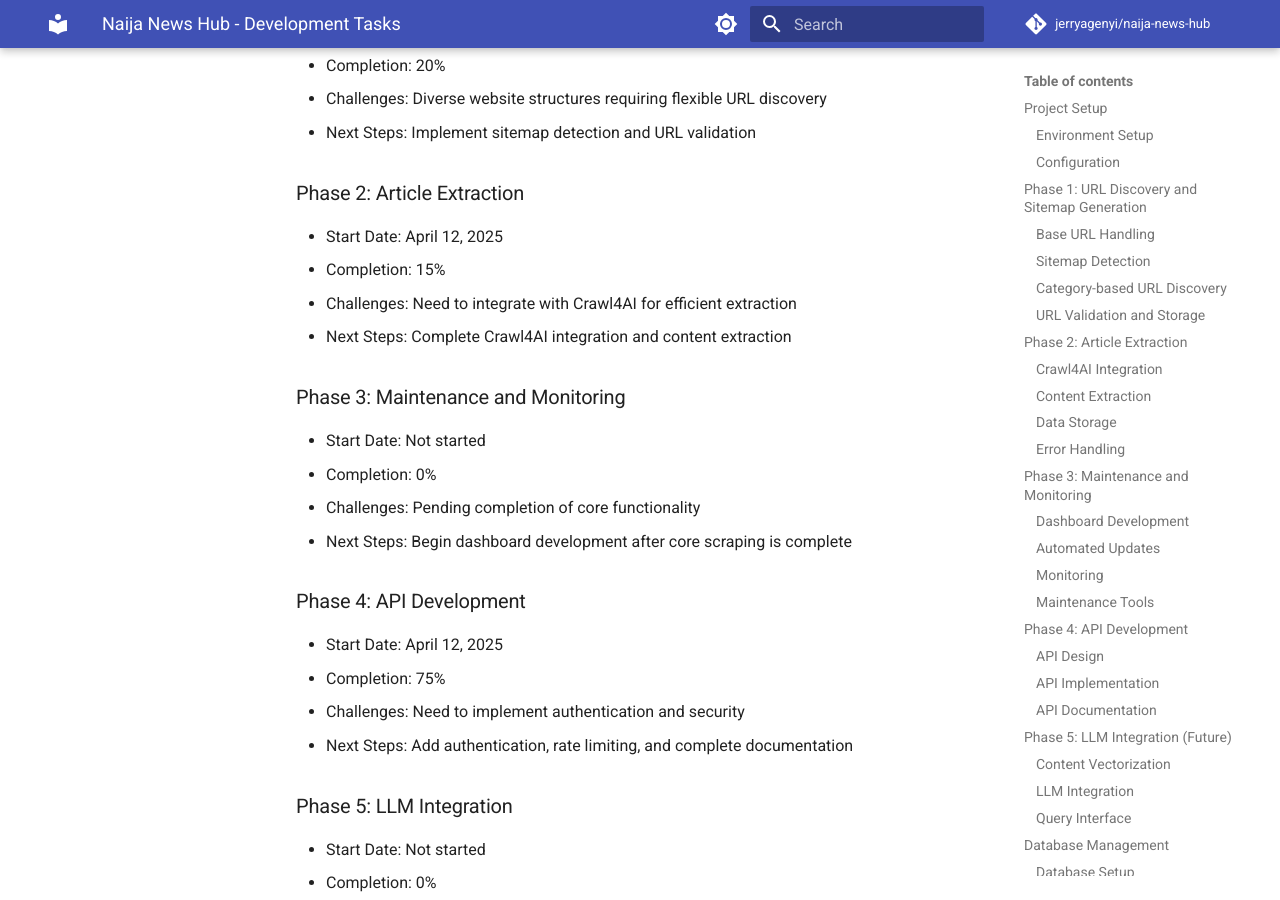
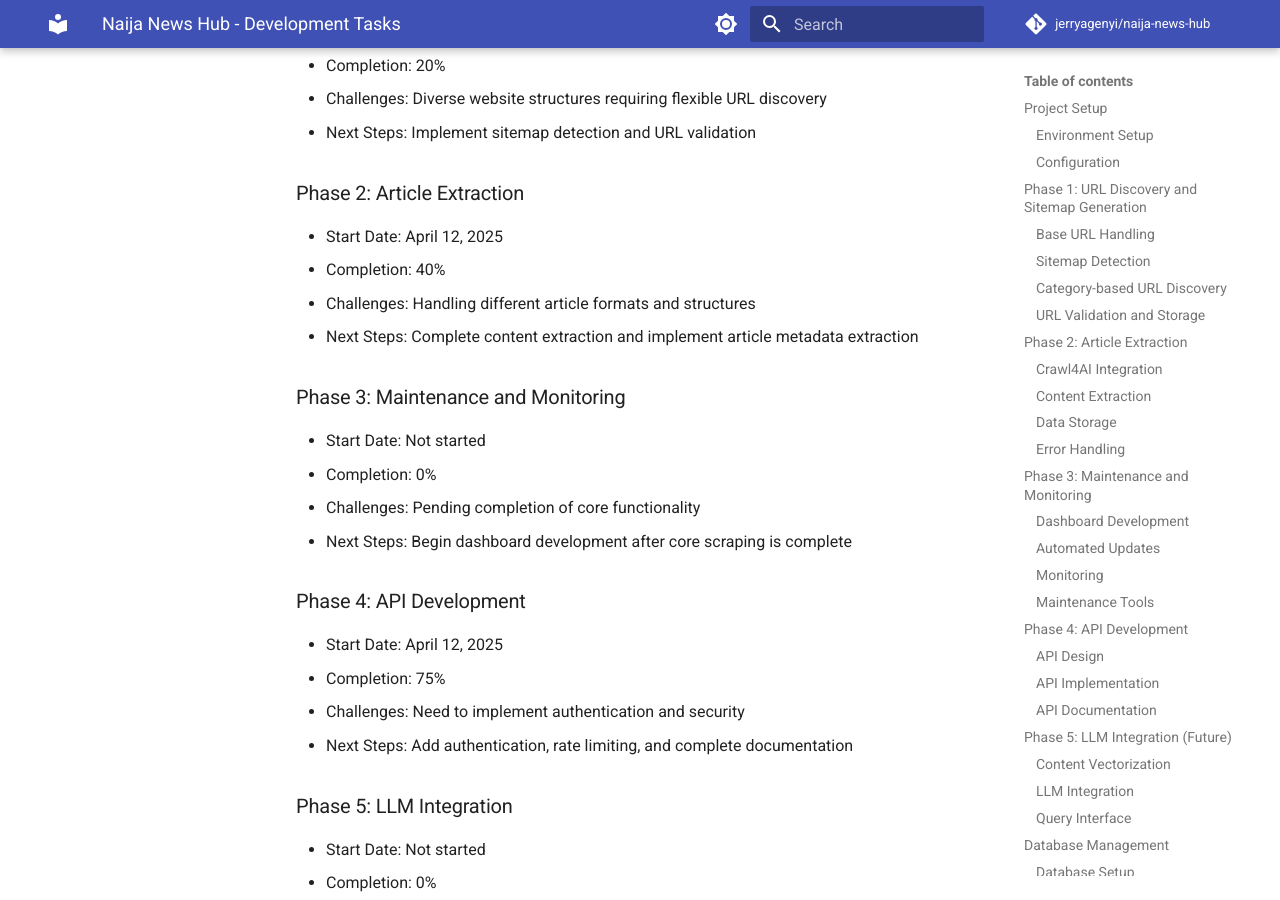
Before and after one commit to jerryagenyi/naija-news-hub, an MkDocs documentation site: the page built from docs/dev/development-tasks.md, in a window 1280 px wide and 900 px high, scrolled down 13901 px. Built offline with MkDocs 1.6.1 and Material for MkDocs 9.7.7, drawn with Linux system fonts in a browser that asks for light colours; comment, search, counter and statistics services are not loaded.

Commit message:
Update documentation for Crawl4AI integration

```diff
--- a/docs/dev/development-tasks.md
+++ b/docs/dev/development-tasks.md
@@ -79,36 +79,36 @@
 ## Phase 2: Article Extraction
 
 ### Crawl4AI Integration
-- [ ] Set up Crawl4AI configuration
-  - [ ] Configure user agents and headers
-  - [ ] Set up rate limiting parameters
-  - [ ] Configure proxy settings
-  - [ ] Set up browser rendering options
-- [ ] Implement basic article scraping
-  - [ ] Create scraper class with Crawl4AI
-  - [ ] Implement URL fetching
-  - [ ] Set up HTML parsing
-  - [ ] Create basic content extraction
-- [ ] Create article extraction pipeline
-  - [ ] Design pipeline architecture
-  - [ ] Implement pipeline stages
-  - [ ] Create pipeline configuration
+- [x] Set up Crawl4AI configuration
+  - [x] Configure user agents and headers
+  - [x] Set up rate limiting parameters
+  - [x] Configure proxy settings
+  - [x] Set up browser rendering options
+- [x] Implement basic article scraping
+  - [x] Create scraper class with Crawl4AI
+  - [x] Implement URL fetching
+  - [x] Set up HTML parsing
+  - [x] Create basic content extraction
+- [x] Create article extraction pipeline
+  - [x] Design pipeline architecture
+  - [x] Implement pipeline stages
+  - [x] Create pipeline configuration
   - [ ] Add pipeline monitoring
-- [ ] Add support for different article formats
-  - [ ] Support standard news articles
+- [x] Add support for different article formats
+  - [x] Support standard news articles
   - [ ] Support gallery/slideshow articles
   - [ ] Support video articles
   - [ ] Support mixed-media articles
-- [ ] Implement error handling for scraping
-  - [ ] Create error classification system
-  - [ ] Implement error logging
-  - [ ] Add error recovery strategies
-  - [ ] Create error reporting
-- [ ] Create retry mechanism for failed scrapes
-  - [ ] Implement exponential backoff
+- [x] Implement error handling for scraping
+  - [x] Create error classification system
+  - [x] Implement error logging
+  - [x] Add error recovery strategies
+  - [x] Create error reporting
+- [x] Create retry mechanism for failed scrapes
+  - [x] Implement exponential backoff
   - [ ] Add circuit breaker pattern
   - [ ] Create retry queue
-  - [ ] Implement retry limits and policies
+  - [x] Implement retry limits and policies
 
 ### Content Extraction
 - [ ] Implement title extraction
@@ -414,9 +414,9 @@
 
 ### Phase 2: Article Extraction
 - Start Date: April 12, 2025
-- Completion: 15%
-- Challenges: Need to integrate with Crawl4AI for efficient extraction
-- Next Steps: Complete Crawl4AI integration and content extraction
+- Completion: 40%
+- Challenges: Handling different article formats and structures
+- Next Steps: Complete content extraction and implement article metadata extraction
 
 ### Phase 3: Maintenance and Monitoring
 - Start Date: Not started
```
Also changed, not shown: docs/dev/crawl4ai-integration.md (added, +137 -0 lines), docs/dev/file-relationship-rules.md (+20 -7 lines), docs/pm/project-journey.md (+25 -6 lines).
